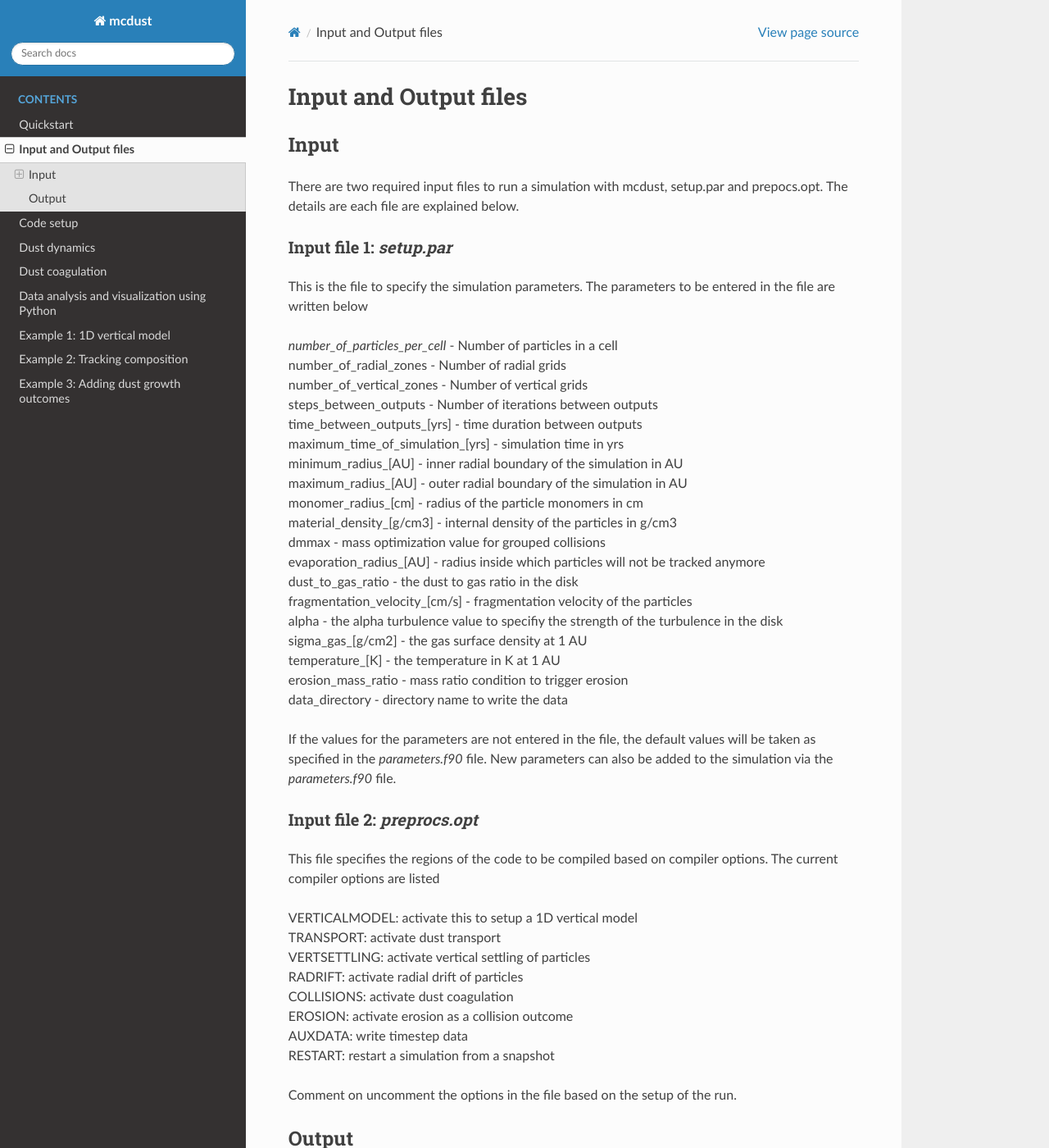
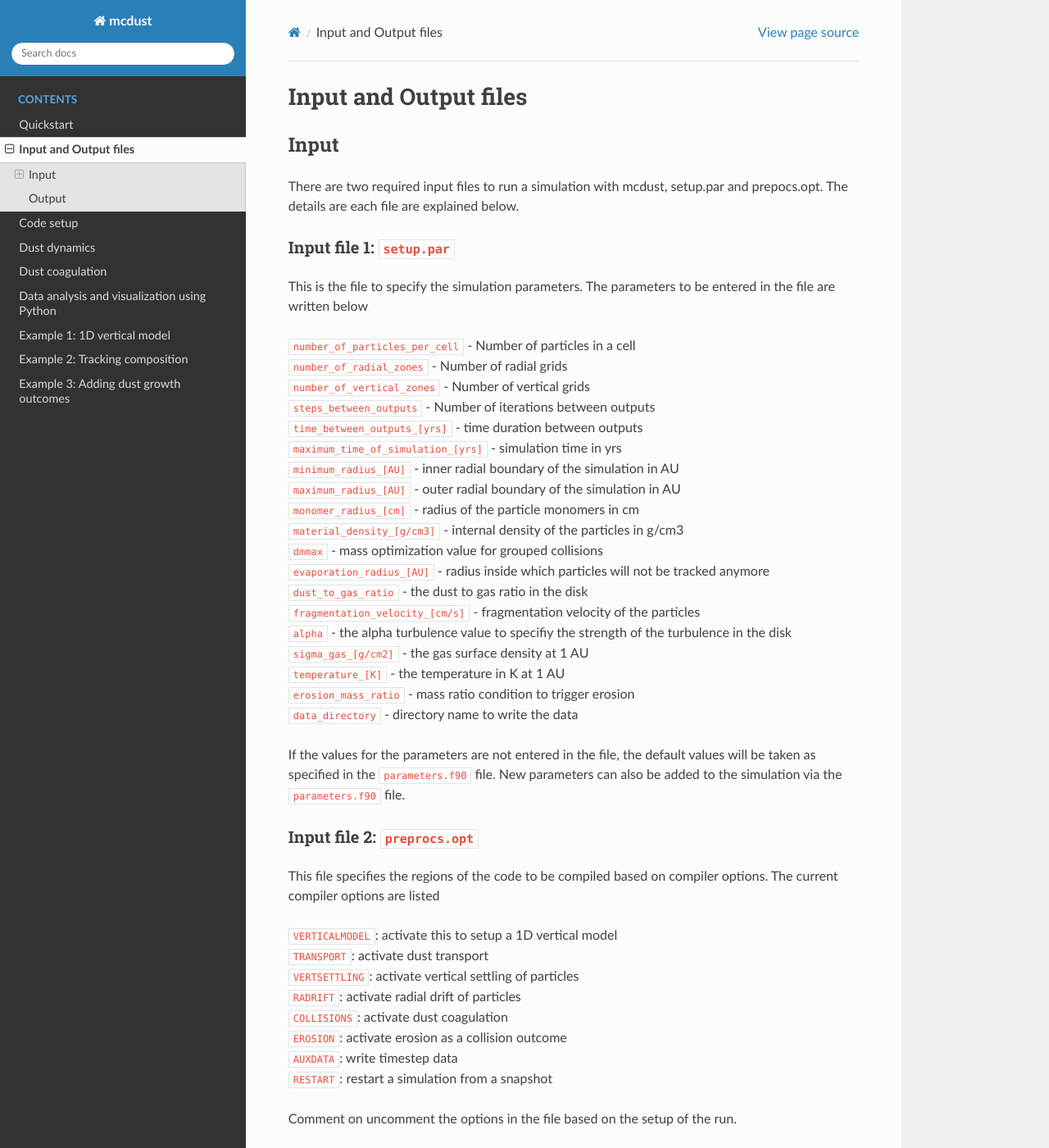
Before and after one commit to vicky1997/docs_test, a Sphinx documentation site: the page built from docs/source/inputoutput.rst, in a window 1280 px wide and 1400 px high. Shown: the whole window at 82% size. Built offline with Sphinx 7.4.7 and the Read the Docs theme 3.1.0, drawn with Linux system fonts in a browser that asks for light colours; pages that are not in the unit, such as notebooks, are missing from menus; some of the changed lines change nothing that is shown.

Commit message:
codeblock not working

```diff
--- a/docs/source/inputoutput.rst
+++ b/docs/source/inputoutput.rst
@@ -4,47 +4,47 @@ Input
 ++++++
 There are two required input files to run a simulation with mcdust, setup.par and prepocs.opt. The details are each file are explained below.
 
-Input file 1: `setup.par`
+Input file 1: :code:`setup.par`
 -----------------------
 
 This is the file to specify the simulation parameters. The parameters to be entered in the file are written below
 
-| `number_of_particles_per_cell`  - Number of particles in a cell
-| number_of_radial_zones  -  Number of radial grids
-| number_of_vertical_zones -  Number of vertical grids
-| steps_between_outputs  - Number of iterations between outputs
-| time_between_outputs_[yrs] - time duration between outputs
-| maximum_time_of_simulation_[yrs]  - simulation time in yrs
-| minimum_radius_[AU] - inner radial boundary of the simulation in AU
-| maximum_radius_[AU] - outer radial boundary of the simulation in AU
-| monomer_radius_[cm] - radius of the particle monomers in cm
-| material_density_[g/cm3] - internal density of the particles in g/cm3
-| dmmax  -  mass optimization value for grouped collisions
-| evaporation_radius_[AU] - radius inside which particles will not be tracked anymore
-| dust_to_gas_ratio - the dust to gas ratio in the disk
-| fragmentation_velocity_[cm/s] - fragmentation velocity of the particles
-| alpha - the alpha turbulence value to specifiy the strength of the turbulence in the disk
-| sigma_gas_[g/cm2] - the gas surface density at 1 AU
-| temperature_[K]  - the temperature in K at 1 AU
-| erosion_mass_ratio - mass ratio condition to trigger erosion
-| data_directory - directory name to write the data
+| :code:`number_of_particles_per_cell`  - Number of particles in a cell
+| :code:`number_of_radial_zones`  -  Number of radial grids
+| :code:`number_of_vertical_zones` -  Number of vertical grids
+| :code:`steps_between_outputs`  - Number of iterations between outputs
+| :code:`time_between_outputs_[yrs]` - time duration between outputs
+| :code:`maximum_time_of_simulation_[yrs]`  - simulation time in yrs
+| :code:`minimum_radius_[AU]` - inner radial boundary of the simulation in AU
+| :code:`maximum_radius_[AU]` - outer radial boundary of the simulation in AU
+| :code:`monomer_radius_[cm]` - radius of the particle monomers in cm
+| :code:`material_density_[g/cm3]` - internal density of the particles in g/cm3
+| :code:`dmmax`  -  mass optimization value for grouped collisions
+| :code:`evaporation_radius_[AU]` - radius inside which particles will not be tracked anymore
+| :code:`dust_to_gas_ratio` - the dust to gas ratio in the disk
+| :code:`fragmentation_velocity_[cm/s]` - fragmentation velocity of the particles
+| :code:`alpha` - the alpha turbulence value to specifiy the strength of the turbulence in the disk
+| :code:`sigma_gas_[g/cm2]` - the gas surface density at 1 AU
+| :code:`temperature_[K]`  - the temperature in K at 1 AU
+| :code:`erosion_mass_ratio` - mass ratio condition to trigger erosion
+| :code:`data_directory` - directory name to write the data
 
 
-If the values for the parameters are not entered in the file, the default values will be taken as specified in the `parameters.f90` file. New parameters can also be added to the simulation via the `parameters.f90` file.
+If the values for the parameters are not entered in the file, the default values will be taken as specified in the :code:`parameters.f90` file. New parameters can also be added to the simulation via the :code:`parameters.f90` file.
 
 
-Input file 2: `preprocs.opt`
+Input file 2: :code:`preprocs.opt`
 --------------------------
 This file specifies the regions of the code to be compiled based on compiler options. The current compiler options are listed
 
-| VERTICALMODEL: activate this to setup a 1D vertical model
-| TRANSPORT: activate dust transport
-| VERTSETTLING: activate vertical settling of particles
-| RADRIFT: activate radial drift of particles
-| COLLISIONS: activate dust coagulation
-| EROSION: activate erosion as a collision outcome
-| AUXDATA: write timestep data
-| RESTART: restart a simulation from a snapshot
+| :code:`VERTICALMODEL`: activate this to setup a 1D vertical model
+| :code:`TRANSPORT`: activate dust transport
+| :code:`VERTSETTLING`: activate vertical settling of particles
+| :code:`RADRIFT`: activate radial drift of particles
+| :code:`COLLISIONS`: activate dust coagulation
+| :code:`EROSION`: activate erosion as a collision outcome
+| :code:`AUXDATA`: write timestep data
+| :code:`RESTART`: restart a simulation from a snapshot
 
 Comment on uncomment the options in the file based on the setup of the run.
 
@@ -52,7 +52,7 @@ Comment on uncomment the options in the file based on the setup of the run.
 Output
 ++++++
 
-The output files are of the hdf5 file format with the extension `.h5`. Each snapshot has its own file and can accessed in `outputs/` directory.
+The output files are of the hdf5 file format with the extension :code:`.h5`. Each snapshot has its own file and can accessed in :code:`outputs/` directory.
 
 Each data file contains the properties of each representative particle (called as a swarm). The properties that are stored in the default version are given below.
 
@@ -120,4 +120,4 @@ The metadata of the code can be accessed using the h5dump command as shown below
     }
     }
 
-To add new properties to be written, one can add the same in the `hdf5output.f90` file.
+To add new properties to be written, one can add the same in the :code:`hdf5output.f90` file.
```
